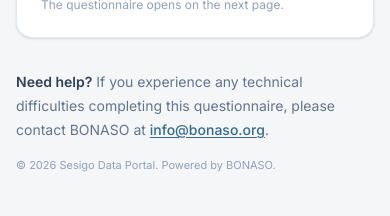
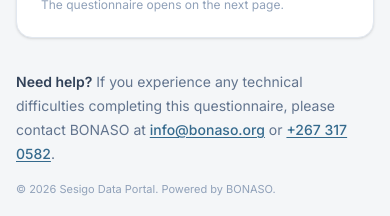
Before and after one commit to OTDEKOKER/bonaso-sesigo, a Next.js app in the folder frontend/: page /cso-mapping in a window 390 px wide. Shown: the part 939-1155 px from the top of the page. Built offline with nearby package versions, Linux system fonts and the light colour scheme; no server answers.

Commit message:
Add BONASO support phone (+267 317 0582) to /cso-mapping help line
Show the phone as its own tel: link beside the support email, instead of
appended inside the mailto link.

Co-Authored-By: Claude Opus 4.8 (1M context) <noreply@anthropic.com>

```diff
--- a/frontend/app/cso-mapping/page.tsx
+++ b/frontend/app/cso-mapping/page.tsx
@@ -7,6 +7,8 @@ import { ArrowRight, ShieldCheck } from "lucide-react"
 // TODO(management): confirm this is the correct public support address for the
 // CSO Mapping questionnaire before wide distribution.
 const SUPPORT_EMAIL = "info@bonaso.org"
+// BONASO support phone (Botswana). Rendered with a tel: link (spaces stripped).
+const SUPPORT_PHONE = "+267 317 0582"
 
 export const metadata: Metadata = {
   title: "Botswana Health Service CSO Mapping & Capacity Assessment — Sesigo",
@@ -99,6 +101,13 @@ export default function CsoMappingIntroPage() {
               className="font-medium text-[#356a8d] underline underline-offset-2 hover:text-[#2b5872]"
             >
               {SUPPORT_EMAIL}
+            </a>{" "}
+            or{" "}
+            <a
+              href={`tel:${SUPPORT_PHONE.replace(/\s+/g, "")}`}
+              className="font-medium text-[#356a8d] underline underline-offset-2 hover:text-[#2b5872]"
+            >
+              {SUPPORT_PHONE}
             </a>
             .
           </p>
```
